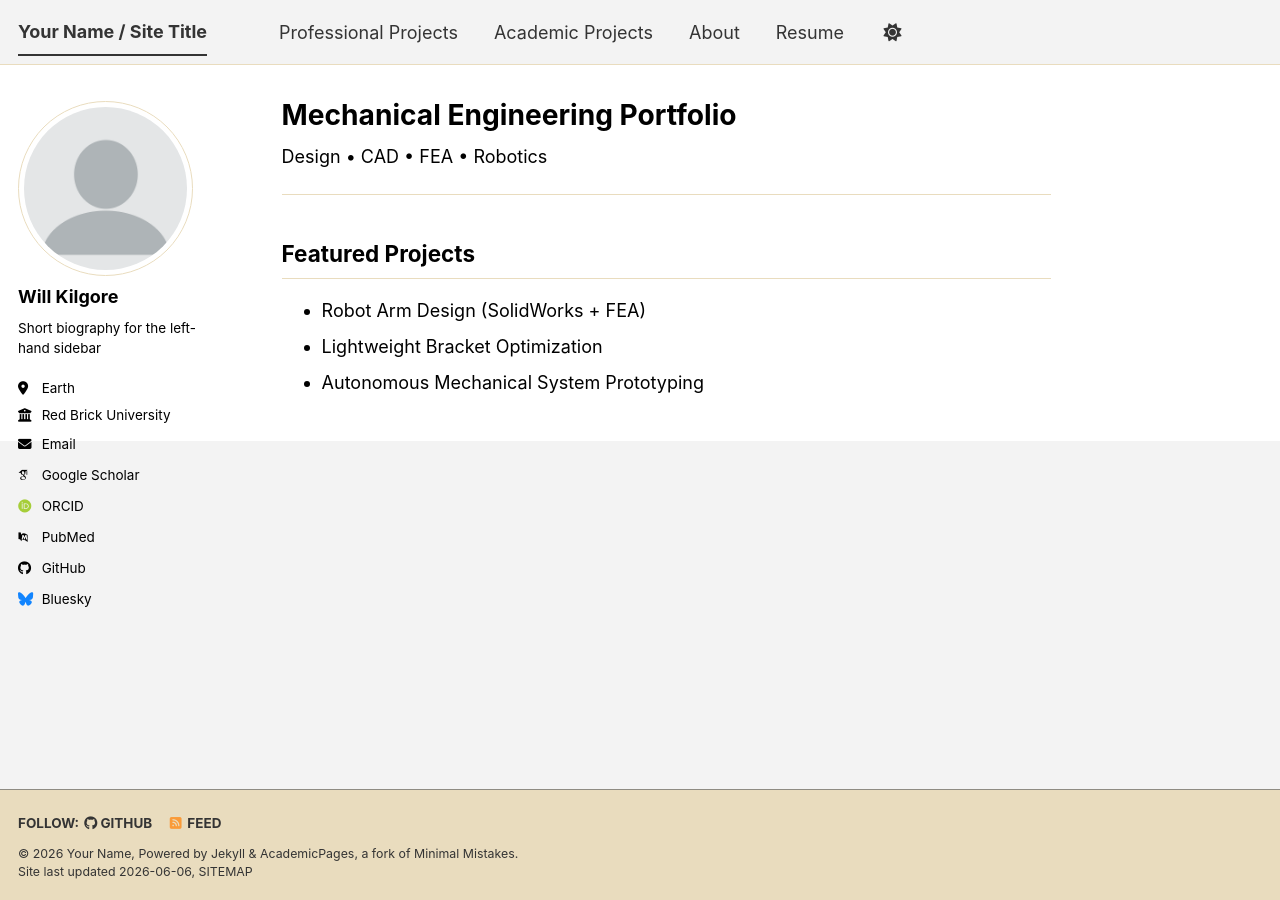
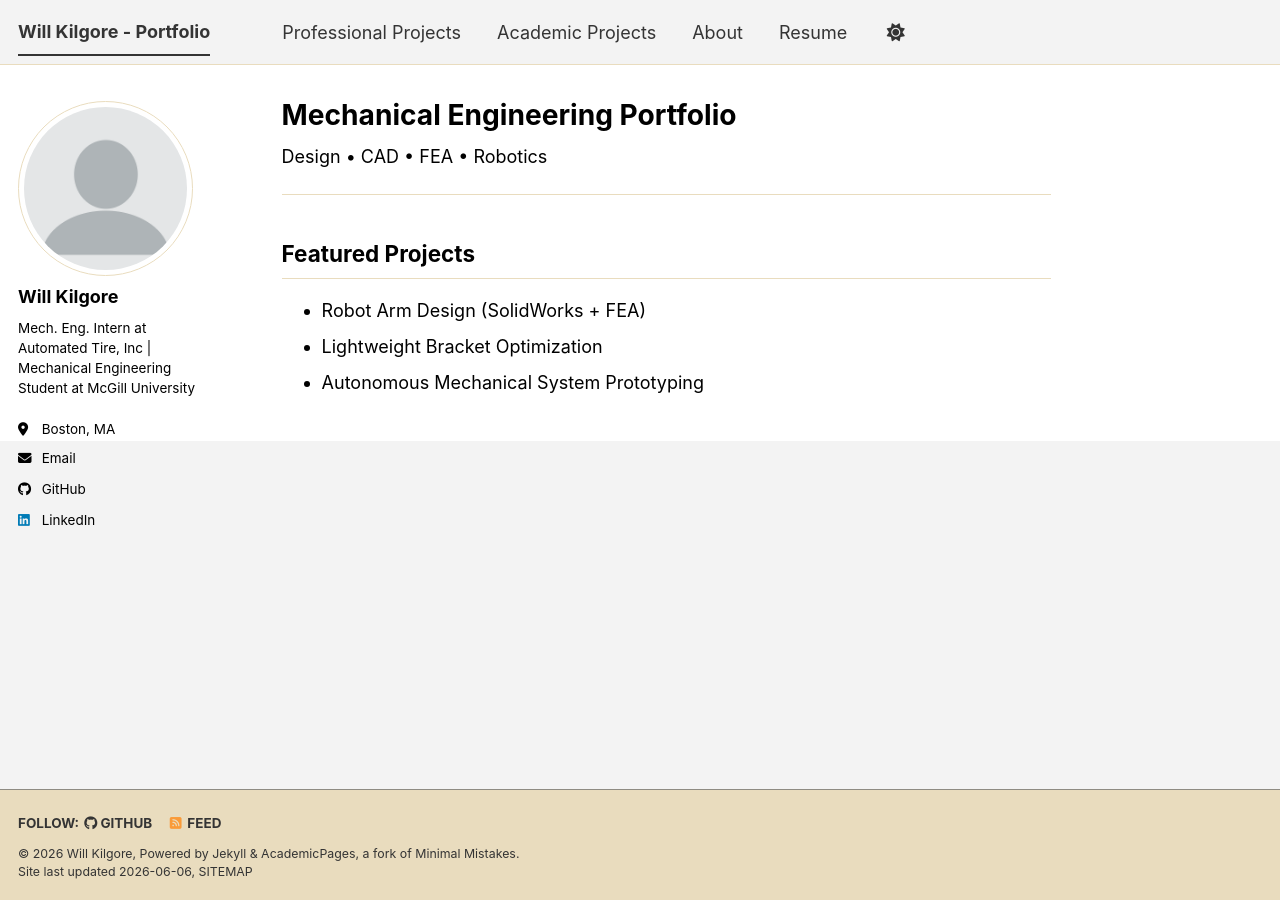
Before and after one commit to willkilgore/willkilgore.github.io, a Jekyll site: the page built from _pages/about.md, in a window 1280 px wide. Built offline with Jekyll 4.4.1, drawn with Linux system fonts in a browser that asks for light colours; some web fonts are replaced; a script bundle is joined from its source files by our own code; library files that are not in the unit come from our copies.

Commit message:
Update _config.yml

```diff
--- a/_config.yml
+++ b/_config.yml
@@ -9,14 +9,14 @@
 # Basic Site Settings
 locale                   : "en-US"
 site_theme               : "dirt" # The available themes options are "default", "air", "sunrise", "mint", "dirt" and "contrast"
-title                    : "Your Name / Site Title"
+title                    : "Will Kilgore - Portfolio"
 title_separator          : "-"
-name                     : &name "Your Name"
+name                     : &name "Will Kilgore"
 description              : &description "Your Name's academic portfolio"   # Update this with a general description of your site, this is the default if not overridden by a page
-url                      : https://academicpages.github.io # The base hostname & protocol for your site e.g. "https://[your GitHub username].github.io",
+url                      : https://willkilgore.github.io # The base hostname & protocol for your site e.g. "https://[your GitHub username].github.io",
                                                            # or if you already have some other page hosted on Github then use "https://[your GitHub username].github.io/[Your Repo Name]"
 baseurl                  : "" # the subpath of your site, e.g. "/blog"
-repository               : "academicpages/academicpages.github.io"
+repository               : "willkilgore/willkilgore.github.io"
 
 # Site Author - The following control what appear as part of the author content on the side bar.
 #               If a field is blank the icon and link will not appear, otherwise it will be shown.
@@ -26,22 +26,22 @@ author:
   avatar           : "profile.png"
   name             : "Will Kilgore"
   pronouns         : # example: "she/her"
-  bio              : "Short biography for the left-hand sidebar"
-  location         : "Earth"
-  employer         : "Red Brick University"
+  bio              : "Mech. Eng. Intern at Automated Tire, Inc | Mechanical Engineering Student at McGill University"
+  location         : "Boston, MA"
+  employer         : #
   uri              : # URL
-  email            : "none@example.org"
+  email            : "willkilgore@gmail.com"
 
   # Academic websites
   academia         : # URL
   arxiv            : # URL - Update with the correct link to your profile
-  googlescholar    : "https://scholar.google.com/citations?user=PS_CX0AAAAAJ"
+  googlescholar    : #
   inspire-hep      : # URL
   impactstory      : # URL
-  orcid            : "https://orcid.org/yourorcidurl"
+  orcid            : #
   semantic         : # URL
   ssrn             : # URL
-  pubmed           : "https://www.ncbi.nlm.nih.gov/pubmed/?term=john+snow"
+  pubmed           : #
   researchgate     : # URL
   scopus           : # URL
   zotero           : # URL
@@ -51,13 +51,13 @@ author:
   bitbucket        : # Username - Update with your username on the site
   codepen          : # Username
   dribbble         : # Username
-  github           : "academicpages"
+  github           : "willkilgore"
   kaggle           : # Username
   stackoverflow    : # User number or user number and name (i.e., use "1" or "1/jeff-atwood")
 
   # Social media
   artstation       : # Username
-  bluesky          : "bsky.app" # Replace this with you Bluesky username
+  bluesky          :  # Replace this with you Bluesky username
   facebook         : # Username
   flickr           : # Username
   foursquare       : # Username
@@ -66,7 +66,7 @@ author:
   keybase          : # Username
   instagram        : # Username
   lastfm           : # Username
-  linkedin         : # Username
+  linkedin         : "will-kilgore-647834254"
   mastodon         : # URL
   medium           : # URL
   pinterest        : # Username
@@ -138,7 +138,7 @@ yandex_site_verification :
 
 # Social Sharing
 twitter:
-  username               : &twitter
+  username               :
 facebook:
   username               :
   app_id                 :
```
